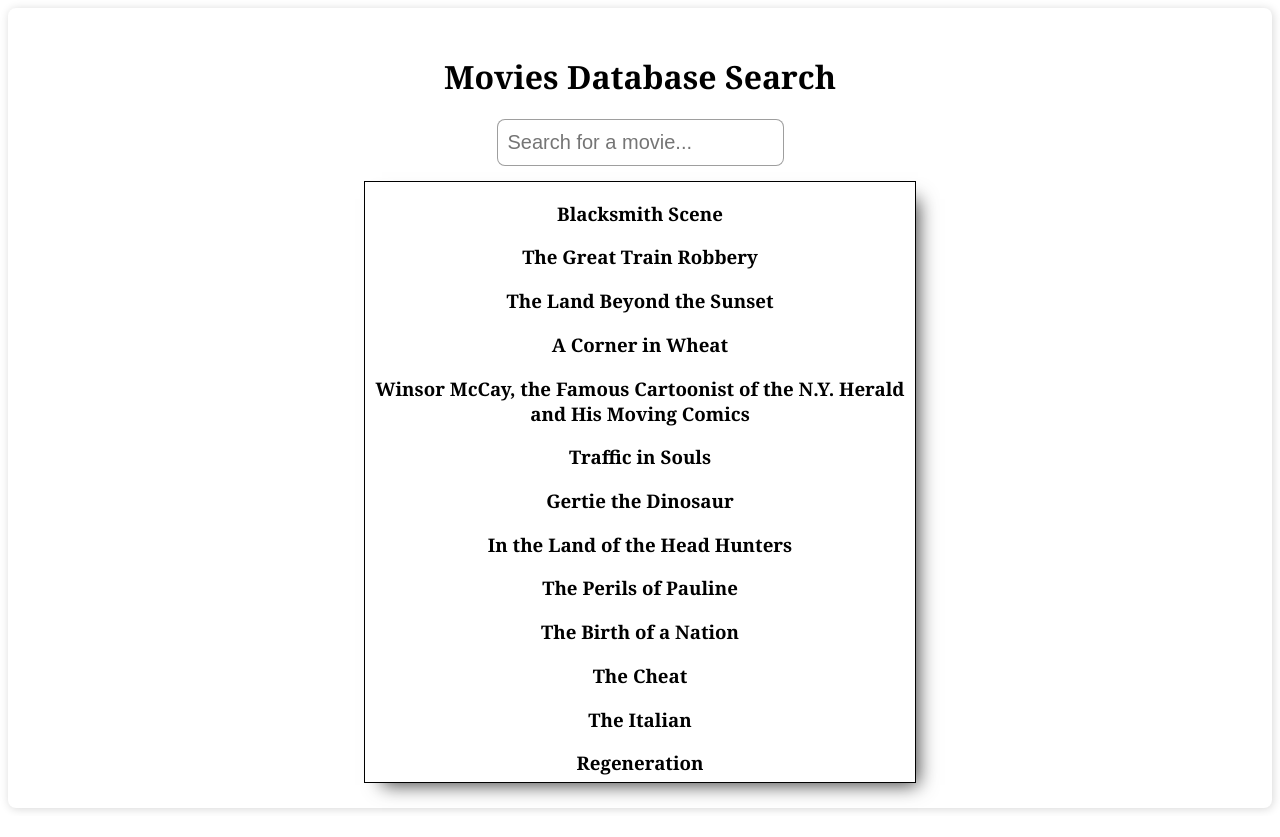
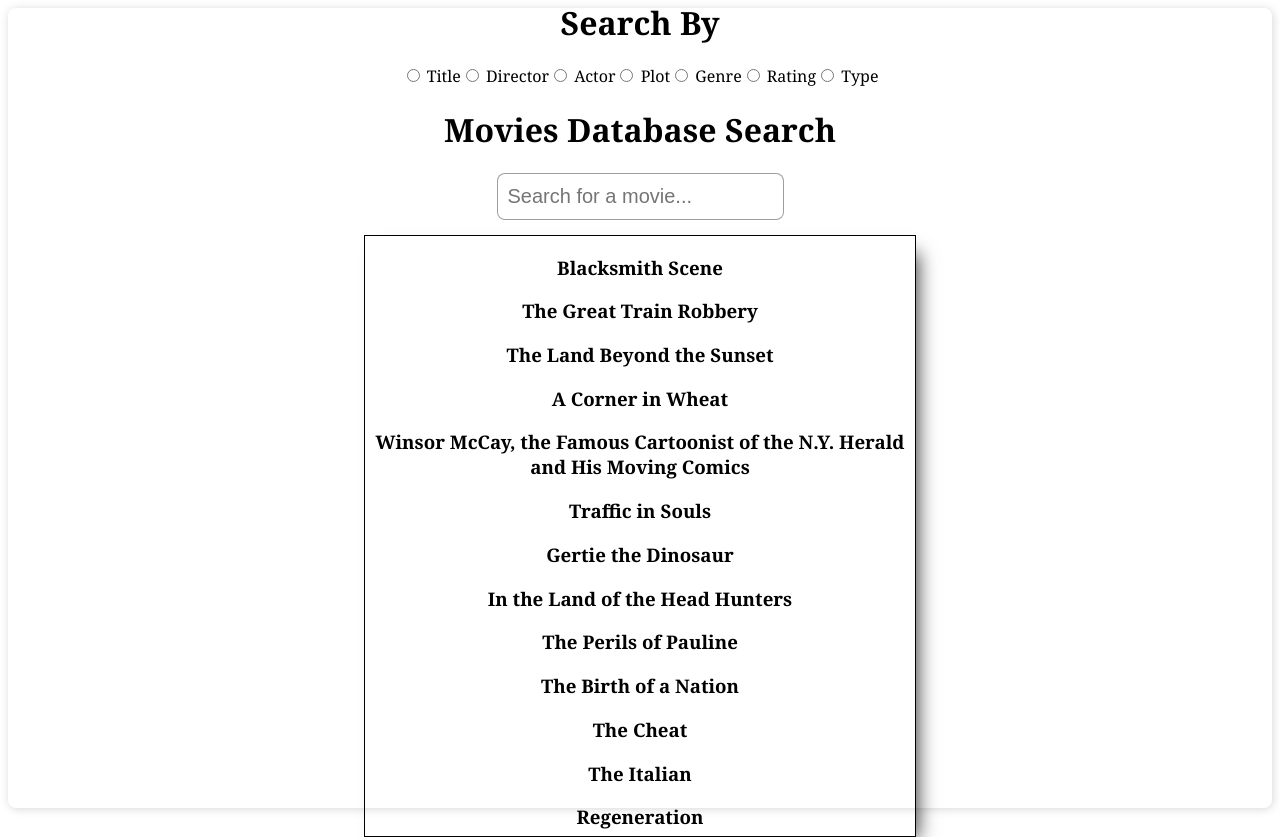
Before and after one commit to ouriquco/CS_157C_IMDB_Project, a React (Create React App) app in the folder frontend/: page /search in a window 1280 px wide. Before the commit the page ends 816 px from the top, so only its background shows below. Built offline with nearby package versions, Linux system fonts and the light colour scheme.

Commit message:
movie search filtering

```diff
--- a/frontend/src/App.js
+++ b/frontend/src/App.js
@@ -3,6 +3,7 @@ import { BrowserRouter, Route, Routes } from "react-router-dom";
 import SignUp from "./pages/signUp";
 import SignIn from "./pages/signIn";
 import Search from "./pages/search";
+import DropDown from "./pages/dropdown";
 import "./App.css";
 
 function App() {
--- /dev/null
+++ b/frontend/src/pages/dropdown.js
@@ -0,0 +1,49 @@
+import React, { useState } from "react";
+import { useNavigate } from "react-router-dom";
+import { data } from "../data.js";
+import Search from "./search.js";
+import "./search.css";
+
+function DropDown() {
+  const navigate = useNavigate();
+
+  return (
+    <div>
+      <div>
+        <h4>How do you want to search the movies database?</h4>
+        <button onClick={() => navigate("/search")}>Movie Title</button>
+        <button onClick={() => Search()}>Movie Director</button>
+      </div>
+    </div>
+  );
+}
+
+// const Search = () => {
+//   const [query, setQuery] = useState("");
+
+//   const moviesRequested = data.filter((movie) => {
+//     if (query.length === 0) return [];
+//     return movie.title.toLowerCase().includes(query.toLowerCase());
+//   });
+
+//   return (
+//     <div className="app">
+//       <h1>Movies Database Search</h1>
+//       <input
+//         type="text"
+//         placeholder="Search for a movie..."
+//         className="search"
+//         onChange={(e) => {
+//           setQuery(e.target.value);
+//         }}
+//       />
+//       <div className="moviesList">
+//         {moviesRequested.map((movie, index) => (
+//           <h3 key={index}>{movie.title}</h3>
+//         ))}
+//       </div>
+//     </div>
+//   );
+// };
+
+export default DropDown;
--- a/frontend/src/pages/search.js
+++ b/frontend/src/pages/search.js
@@ -3,15 +3,61 @@ import { data } from "../data.js";
 import "./search.css";
 
 function Search() {
+  const FILTER_RATING = "rating";
+  const FILTER_ACTOR = "actor";
+  const FILTER_PLOT = "plot";
+  const FILTER_GENRE = "genere";
+  const FILTER_TYPE = "type";
+  const FILTER_DIRECTOR = "director";
+  const FILTER_TITLE = "title";
+
   const [query, setQuery] = useState("");
+  const [filterType, setFilterType] = useState(FILTER_TITLE);
+
+  const changeFilter = (event) => {
+    setFilterType(event.target.value);
+  };
 
   const moviesRequested = data.filter((movie) => {
-    if (query.length == 0) return [];
-    return movie.title.toLowerCase().includes(query.toLowerCase());
+    if (query.length === 0) return [];
+    switch (filterType) {
+      case FILTER_TITLE:
+        return movie.title.toLowerCase().includes(query.toLowerCase());
+      case FILTER_DIRECTOR:
+        return movie.directors.some((e) => {
+          return e.toLowerCase().includes(query.toLowerCase());
+        });
+      case FILTER_ACTOR:
+        return movie.cast.some((e) => {
+          return e.toLowerCase().includes(query.toLowerCase());
+        });
+      case FILTER_PLOT:
+        return movie.plot.toLowerCase().includes(query.toLowerCase());
+      case FILTER_GENRE:
+        return movie.genres.some((e) => {
+          return e.toLowerCase().includes(query.toLowerCase());
+        });
+      case FILTER_RATING:
+        return movie.rated.toLowerCase().includes(query.toLowerCase());
+      case FILTER_TYPE:
+        return movie.type.toLowerCase().includes(query.toLowerCase());
+      default:
+        return movie.title.toLowerCase().includes(query.toLowerCase());
+    }
   });
 
   return (
     <div className="app">
+      <h1>Search By</h1>
+      <div onChange={changeFilter}>
+        <input type="radio" value={FILTER_TITLE} name="filter" /> Title
+        <input type="radio" value={FILTER_DIRECTOR} name="filter" /> Director
+        <input type="radio" value={FILTER_ACTOR} name="filter" /> Actor
+        <input type="radio" value={FILTER_PLOT} name="filter" /> Plot
+        <input type="radio" value={FILTER_GENRE} name="filter" /> Genre
+        <input type="radio" value={FILTER_RATING} name="filter" /> Rating
+        <input type="radio" value={FILTER_TYPE} name="filter" /> Type
+      </div>
       <h1>Movies Database Search</h1>
       <input
         type="text"
```
